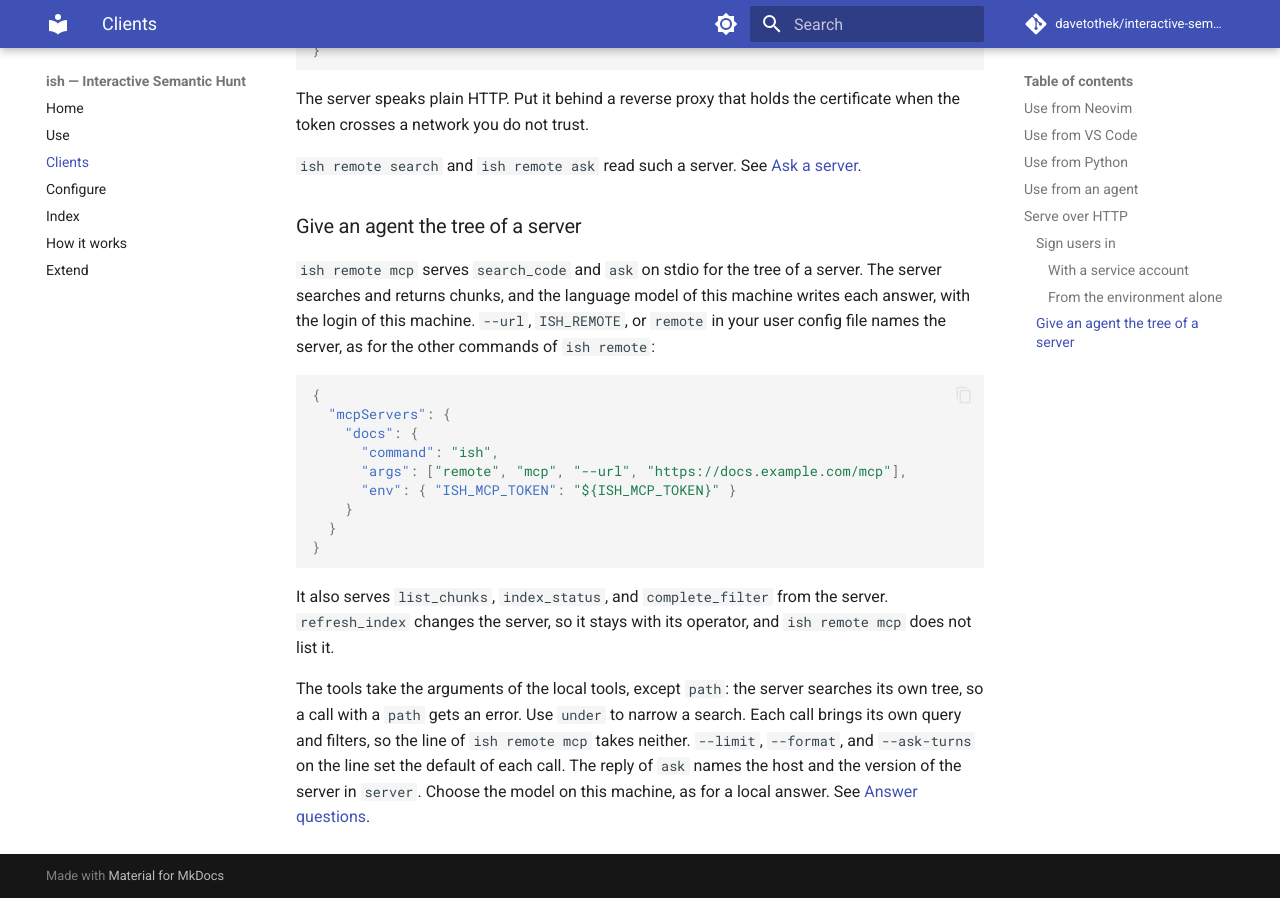
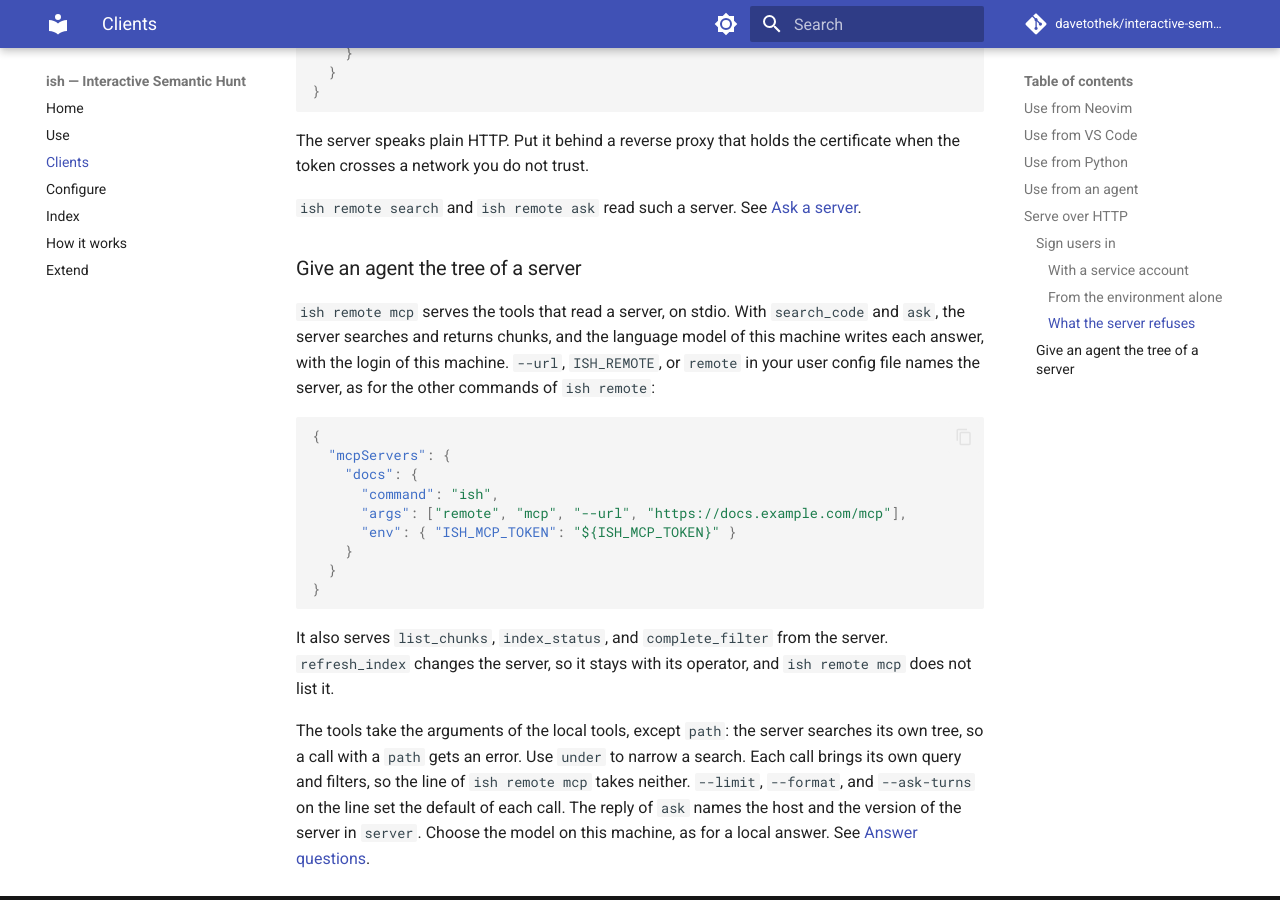
Before and after one commit to davetothek/interactive-semantic-hunt, an MkDocs documentation site: the page built from docs/clients.md, in a window 1280 px wide and 900 px high, scrolled down 5907 px. Built offline with MkDocs 1.6.1 and Material for MkDocs 9.7.7, drawn with Linux system fonts in a browser that asks for light colours; comment, search, counter and statistics services are not loaded; some of the changed text lies outside the part shown.

Commit message:
Correct the text that the last three changes left behind
The verifier of the service account, the picker fix, and the read tools
broke no claim, and found text that no longer matched the code:

- Five passages still said that `ish remote mcp` serves two tools.
- The heading "From the environment alone" took in the paragraphs on
  what the server refuses. They have a heading of their own now.
- The constants of the LDAP password sat between `MCP_TOKEN_ENV_VAR`
  and its docstring, so that docstring named the wrong constant.

One defect: the server read `ISH_LDAP_BIND_PASSWORD_FILE` whenever
`ldap` was in `auth`, so a wrong path stopped a server with a direct
bind, which needs no service account. It reads the file only with
`ldap_bind_dn` now, and a test names it.

Co-Authored-By: Claude Opus 5.5 <noreply@anthropic.com>
Claude-Session: https://claude.ai/code/session_011qDzv22GfPDajEav2FDXvJ

````diff
--- a/docs/clients.md
+++ b/docs/clients.md
@@ -260,6 +260,8 @@ docker run \
   ...
 ```
 
+#### What the server refuses
+
 A config file in the tree that the server serves cannot set `auth`,
 `login_days`, or an `ldap_*` option, because a person who can commit to
 the tree would choose the directory that gets each password. Set them in
@@ -313,8 +315,8 @@ certificate when the token crosses a network you do not trust.
 
 ### Give an agent the tree of a server
 
-`ish remote mcp` serves `search_code` and `ask` on stdio for the tree of a
-server. The server searches and returns chunks, and the language model of
+`ish remote mcp` serves the tools that read a server, on stdio. With
+`search_code` and `ask`, the server searches and returns chunks, and the language model of
 this machine writes each answer, with the login of this machine. `--url`,
 `ISH_REMOTE`, or `remote` in your user config file names the server, as for the
 other commands of `ish remote`:
````
Also changed, not shown: .claude/CLAUDE.md (+3 -3 lines), docs/usage.md (+2 -2 lines), 4 other files.
